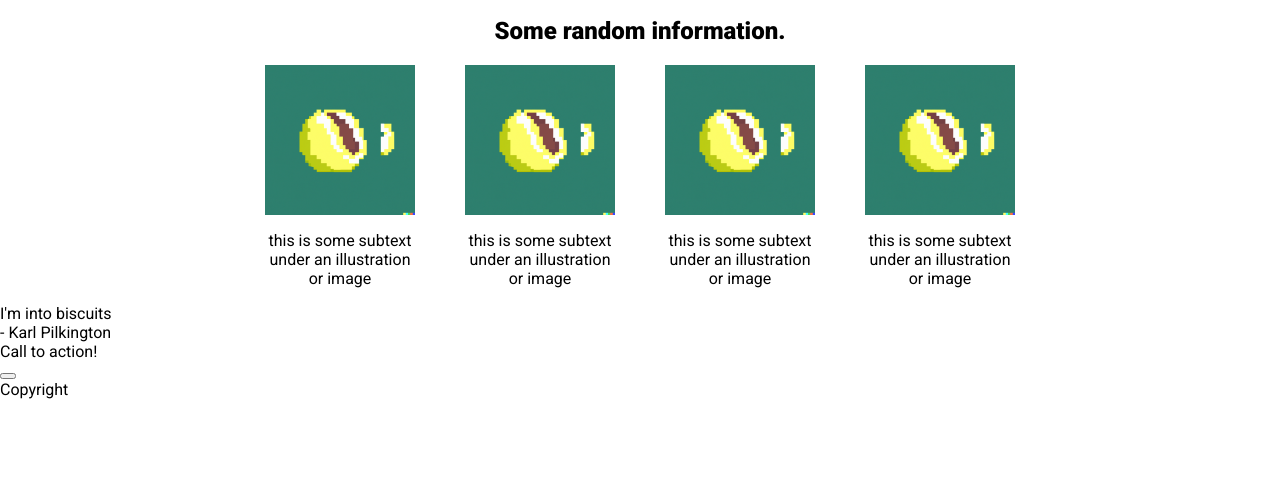
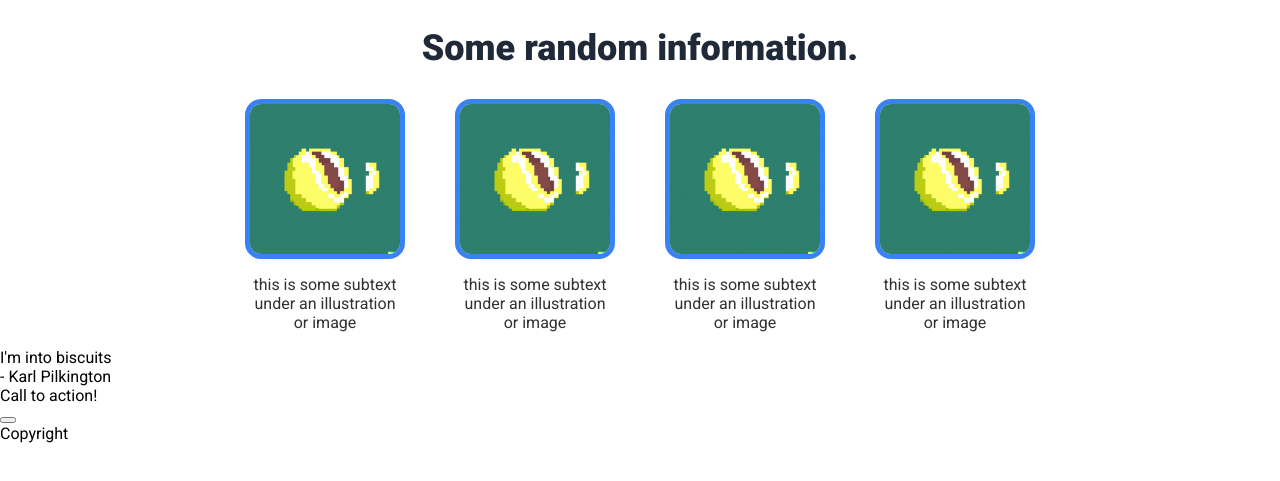
Before and after one commit to arwin4/landing-page, a plain HTML site: page index.html in a window 1280 px wide. Shown: the part 287-768 px from the top of the page. Drawn offline with Linux system fonts and the light colour scheme.

Commit message:
Complete style of information section

```diff
--- a/style.css
+++ b/style.css
@@ -78,6 +78,12 @@ nav {
   align-items: center;
 }
 
+.information-header {
+  font-size: 36px;
+  font-weight: bolder;
+  color: #1F2937;
+}
+
 .card-container {
   display: flex;
   gap: 50px;
@@ -93,6 +99,8 @@ nav {
   display: block;
   margin-left: auto;
   margin-right: auto;
+  border: 5px solid #3882F6;
+  border-radius: 16px;
 }
 
 .card > p {
@@ -100,6 +108,7 @@ nav {
   margin-left: auto;
   margin-right: auto;
   max-width: 150px;
+  color: #313131;
 }
 
 img {
```
